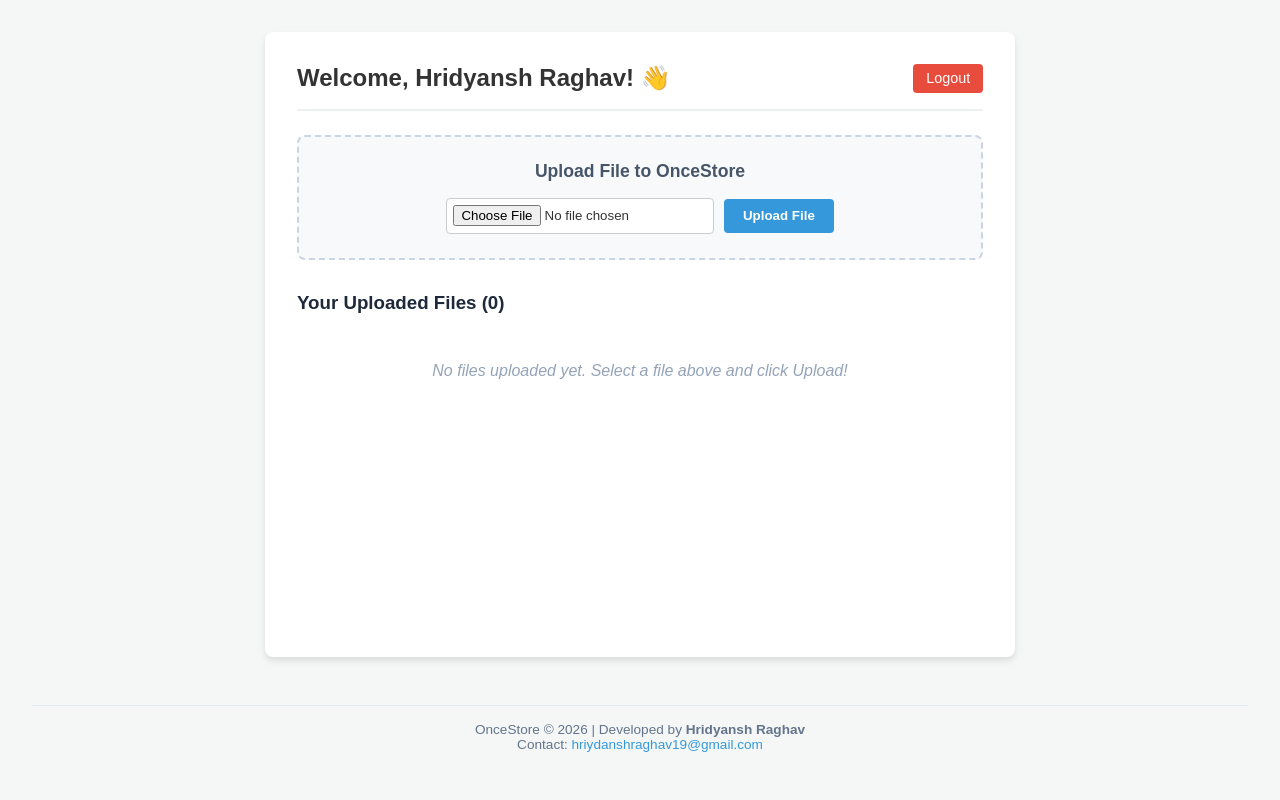
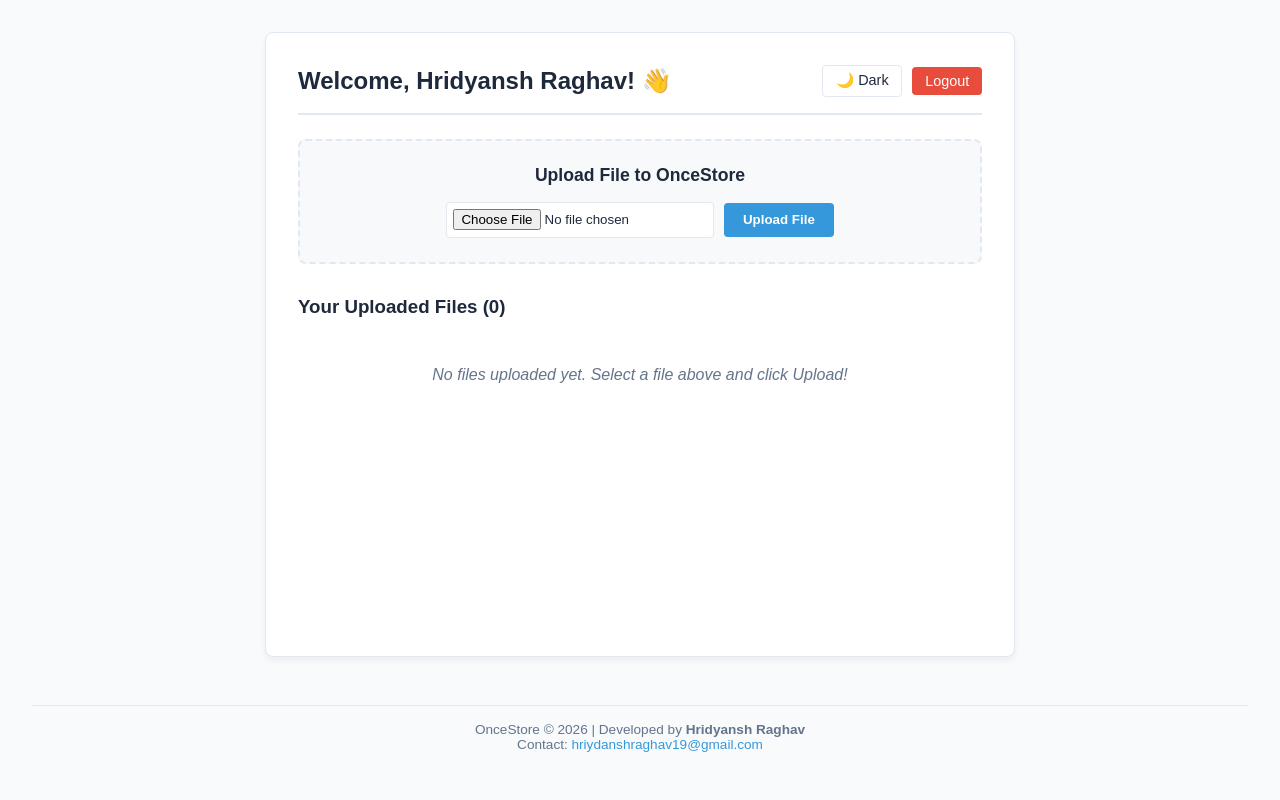
Before and after one commit to HridyanshRaghav/OnceStore, a Flask app: page /dashboard in a window 1280 px wide. Run offline with Flask 3, Linux system fonts and the light colour scheme; a user stored in the database is signed in.

Commit message:
updated code

```diff
--- a/templates/dashboard.html
+++ b/templates/dashboard.html
@@ -5,6 +5,26 @@
     <meta name="viewport" content="width=device-width, initial-scale=1.0">
     <title>OnceStore - Dashboard</title>
     <style>
+        :root {
+            --bg-color: #f8fafc;
+            --text-color: #1e293b;
+            --card-bg: #ffffff;
+            --nav-bg: #ffffff;
+            --border-color: #e2e8f0;
+            --upload-bg: #f8f9fa;
+            --footer-text: #64748b;
+        }
+
+        [data-theme="dark"] {
+            --bg-color: #0f172a;
+            --text-color: #f1f5f9;
+            --card-bg: #1e293b;
+            --nav-bg: #1e293b;
+            --border-color: #334155;
+            --upload-bg: #1e293b;
+            --footer-text: #94a3b8;
+        }
+
         * {
             margin: 0;
             padding: 0;
@@ -13,21 +33,23 @@
         }
 
         body {
-            background-color: #f4f7f6;
-            color: #333;
+            background-color: var(--bg-color);
+            color: var(--text-color);
             padding: 2rem;
             display: flex;
             flex-direction: column;
             min-height: 100vh;
+            transition: background-color 0.3s, color 0.3s;
         }
 
         .container {
             max-width: 750px;
             margin: 0 auto;
-            background: white;
+            background: var(--card-bg);
             padding: 2rem;
             border-radius: 8px;
-            box-shadow: 0 4px 6px rgba(0,0,0,0.1);
+            border: 1px solid var(--border-color);
+            box-shadow: 0 4px 6px rgba(0,0,0,0.05);
             flex: 1;
             width: 100%;
         }
@@ -36,23 +58,35 @@
             display: flex;
             justify-content: space-between;
             align-items: center;
-            border-bottom: 2px solid #ecf0f1;
+            border-bottom: 2px solid var(--border-color);
             padding-bottom: 1rem;
             margin-bottom: 1.5rem;
+        }
+
+        .theme-btn, .logout-btn {
+            padding: 0.4rem 0.8rem;
+            border-radius: 4px;
+            text-decoration: none;
+            font-size: 0.9rem;
+            cursor: pointer;
+        }
+
+        .theme-btn {
+            background: none;
+            border: 1px solid var(--border-color);
+            color: var(--text-color);
+            margin-right: 10px;
         }
 
         .logout-btn {
             background-color: #e74c3c;
             color: white;
-            padding: 0.4rem 0.8rem;
-            border-radius: 4px;
-            text-decoration: none;
-            font-size: 0.9rem;
+            border: none;
         }
 
         .upload-card {
-            background: #f8f9fa;
-            border: 2px dashed #cbd5e1;
+            background: var(--upload-bg);
+            border: 2px dashed var(--border-color);
             border-radius: 8px;
             padding: 1.5rem;
             margin-bottom: 2rem;
@@ -70,12 +104,13 @@
 
         input[type="file"] {
             padding: 0.4rem;
-            border: 1px solid #ccc;
+            border: 1px solid var(--border-color);
             border-radius: 4px;
-            background: #fff;
+            background: var(--card-bg);
+            color: var(--text-color);
         }
 
-        button {
+        button[type="submit"] {
             background-color: #3498db;
             color: white;
             padding: 0.6rem 1.2rem;
@@ -161,16 +181,11 @@
             font-size: 0.85rem;
             font-weight: bold;
             cursor: pointer;
-            white-space: nowrap;
-        }
-
-        .btn-delete:hover {
-            background-color: #c0392b;
         }
 
         .empty-state {
             text-align: center;
-            color: #94a3b8;
+            color: var(--footer-text);
             padding: 2rem 0;
             font-style: italic;
         }
@@ -197,13 +212,16 @@
         }
     </style>
 </head>
-<body>
+<body data-theme="light">
 
     <div class="container">
         <!-- Header -->
         <div class="header">
             <h2>Welcome, {{ user.username }}! 👋</h2>
-            <a href="{{ url_for('logout') }}" class="logout-btn">Logout</a>
+            <div style="display: flex; align-items: center;">
+                <button class="theme-btn" id="themeToggle" onclick="toggleTheme()">🌙 Dark</button>
+                <a href="{{ url_for('logout') }}" class="logout-btn">Logout</a>
+            </div>
         </div>
 
         {% with messages = get_flashed_messages() %}
@@ -216,7 +234,7 @@
 
         <!-- Direct Upload Card -->
         <div class="upload-card">
-            <h3 style="color: #475569; font-size: 1.1rem;">Upload File to OnceStore</h3>
+            <h3 style="font-size: 1.1rem;">Upload File to OnceStore</h3>
             <form method="POST" enctype="multipart/form-data" class="file-input-group">
                 <input type="file" name="file" required>
                 <button type="submit">Upload File</button>
@@ -224,7 +242,7 @@
         </div>
 
         <!-- File List -->
-        <h3 style="color: #1e293b; margin-bottom: 1rem;">Your Uploaded Files ({{ user.files|length }})</h3>
+        <h3 style="margin-bottom: 1rem;">Your Uploaded Files ({{ user.files|length }})</h3>
 
         <ul class="file-list">
             {% for file in user.files %}
@@ -262,5 +273,27 @@
         <p>Contact: <a href="mailto:hriydanshraghav19@gmail.com">hriydanshraghav19@gmail.com</a></p>
     </footer>
 
+    <script>
+        const currentTheme = localStorage.getItem('theme') || 'light';
+        document.documentElement.setAttribute('data-theme', currentTheme);
+        const themeBtn = document.getElementById('themeToggle');
+
+        if (currentTheme === 'dark') {
+            themeBtn.textContent = '☀️ Light';
+        }
+
+        function toggleTheme() {
+            let theme = document.documentElement.getAttribute('data-theme');
+            if (theme === 'light') {
+                document.documentElement.setAttribute('data-theme', 'dark');
+                localStorage.setItem('theme', 'dark');
+                themeBtn.textContent = '☀️ Light';
+            } else {
+                document.documentElement.setAttribute('data-theme', 'light');
+                localStorage.setItem('theme', 'light');
+                themeBtn.textContent = '🌙 Dark';
+            }
+        }
+    </script>
 </body>
 </html>
```
Also changed, not shown: other parts of templates/dashboard.html (+7 -29 lines), templates/base.html (+97 -7 lines).
